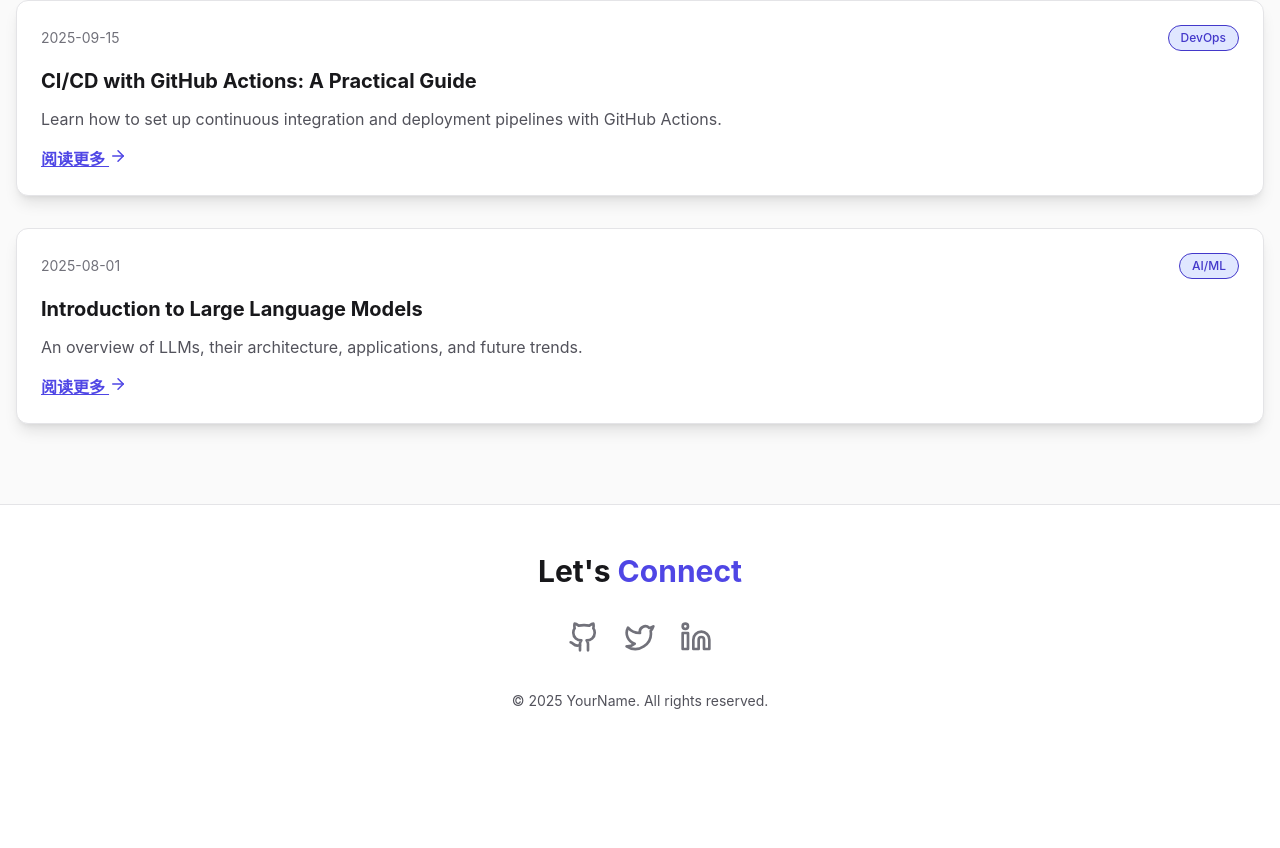
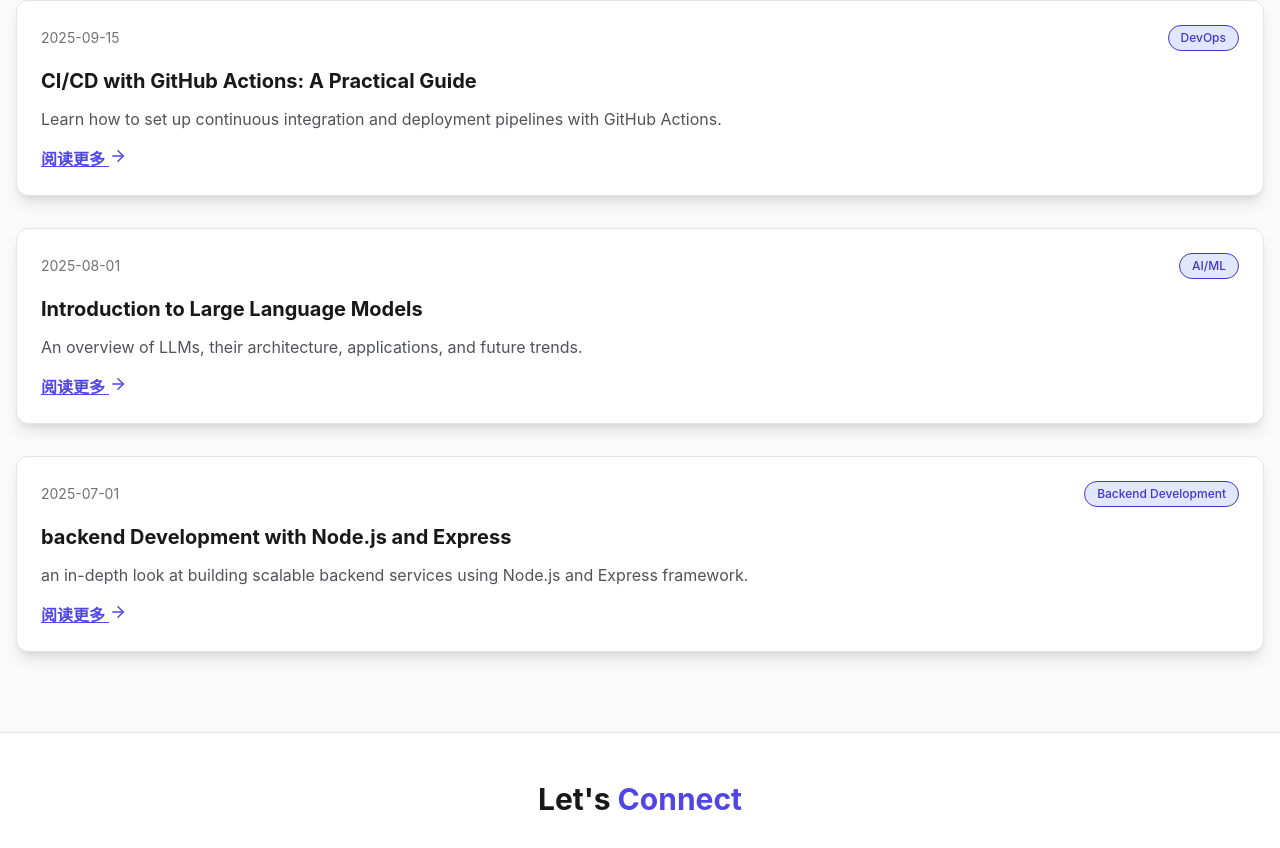
Before and after one commit to grey8848/myblog, a React (Vite) app: page / in a window 1280 px wide. Shown: the part 393-1241 px from the top of the page. Before the commit the page ends 1152 px from the top, so only its background shows below. Built offline with nearby package versions, Linux system fonts and the light colour scheme.

Commit message:
remove tailwindcss

```diff
--- a/src/App.jsx
+++ b/src/App.jsx
@@ -69,6 +69,14 @@ const posts = [
     summary: "An overview of LLMs, their architecture, applications, and future trends.",
     link: "#",
   },
+{
+    id: 4,
+    date: "2025-07-01",
+    category: "Backend Development",
+    title: "backend Development with Node.js and Express",
+    summary: "an in-depth look at building scalable backend services using Node.js and Express framework.",
+    link: "#",
+  },
 ];
 
 // Home component that contains all the main sections
--- a/src/components/BlogPostDetail.jsx
+++ b/src/components/BlogPostDetail.jsx
@@ -166,6 +166,22 @@ class Transformer(nn.Module):
       <h2>Conclusion</h2>
       <p>Large Language Models represent a transformative technology with wide-ranging applications. As the field continues to advance, we can expect even more sophisticated and capable AI systems in the future.</p>
     `
+  },
+  4: {
+    id: 4,
+    date: "2025-07-01",
+    category: "Backend Development",
+    title: "backend Development with Node.js and Express",
+    summary: "an in-depth look at building scalable backend services using Node.js and Express framework.",
+    content: `
+      <h2>Getting Started with Node.js and Express</h2>
+      <p>Node.js is a powerful JavaScript runtime built on Chrome's V8 engine, while Express is a minimal and flexible Node.js web application framework. Together, they provide a robust platform for building backend services.</p>
+      <h3>Setting Up Your Environment</h3>
+      <p>To get started, ensure you have Node.js installed. Then, create a new project and install Express:</p>
+      <pre><code>mkdir my-backend
+        cd my-backend
+        npm init -y
+        npm install express</code></pre>`
   }
 };
 
```
